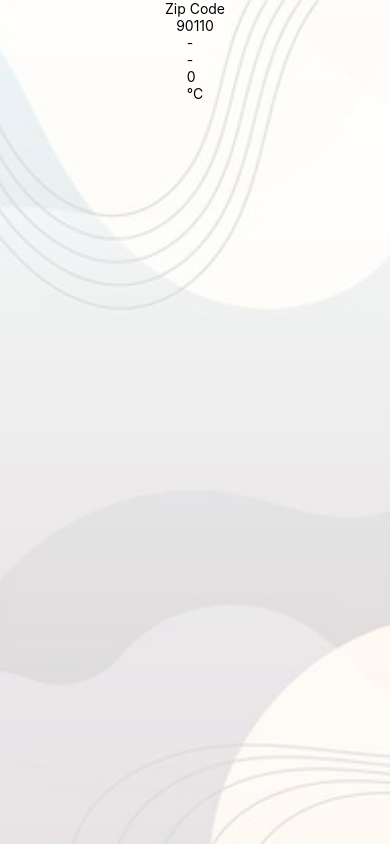
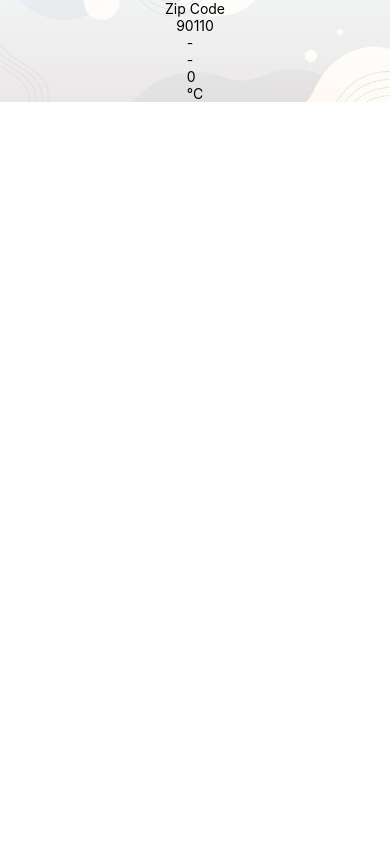
Before and after one commit to 6210110324/lab-react-native, a React Native app: screen / in a window 390 px wide. Built offline with nearby package versions, Linux system fonts and the light colour scheme.

Commit message:
part 2.5 (finished)

```diff
--- a/App.js
+++ b/App.js
@@ -2,6 +2,7 @@ import { StatusBar } from 'expo-status-bar';
 import React from 'react';
 import { StyleSheet, View } from 'react-native';
 import Weather from './components/Weather';
+import Constants from 'expo-constants';
 
 export default function App() {
   return (
@@ -14,9 +15,6 @@ export default function App() {
 
 const styles = StyleSheet.create({
   container: {
-    flex: 1,
-    backgroundColor: '#fff',
-    alignItems: 'center',
-    justifyContent: 'center',
+    paddingTop: Constants.statusBarHeight
   },
 });
--- a/components/Weather.js
+++ b/components/Weather.js
@@ -1,6 +1,6 @@
 import React, { useState } from 'react'
 import Forecast from './Forcast'
-import { Text, ImageBackground, StyleSheet } from 'react-native'
+import { Text, ImageBackground, StyleSheet, View } from 'react-native'
 
 
 export default function Weather(props) {
@@ -10,13 +10,13 @@ export default function Weather(props) {
         temp: 0
         })
     return (
-
+        <View>
              <ImageBackground source={require('../bg.jpg')} style={styles.backdrop}>
                 <Text>Zip Code</Text>
                 <Text>{props.zipCode}</Text>
                 <Forecast {...forecastInfo} />
             </ImageBackground>
-
+        </View>
  )
 }
 
```
